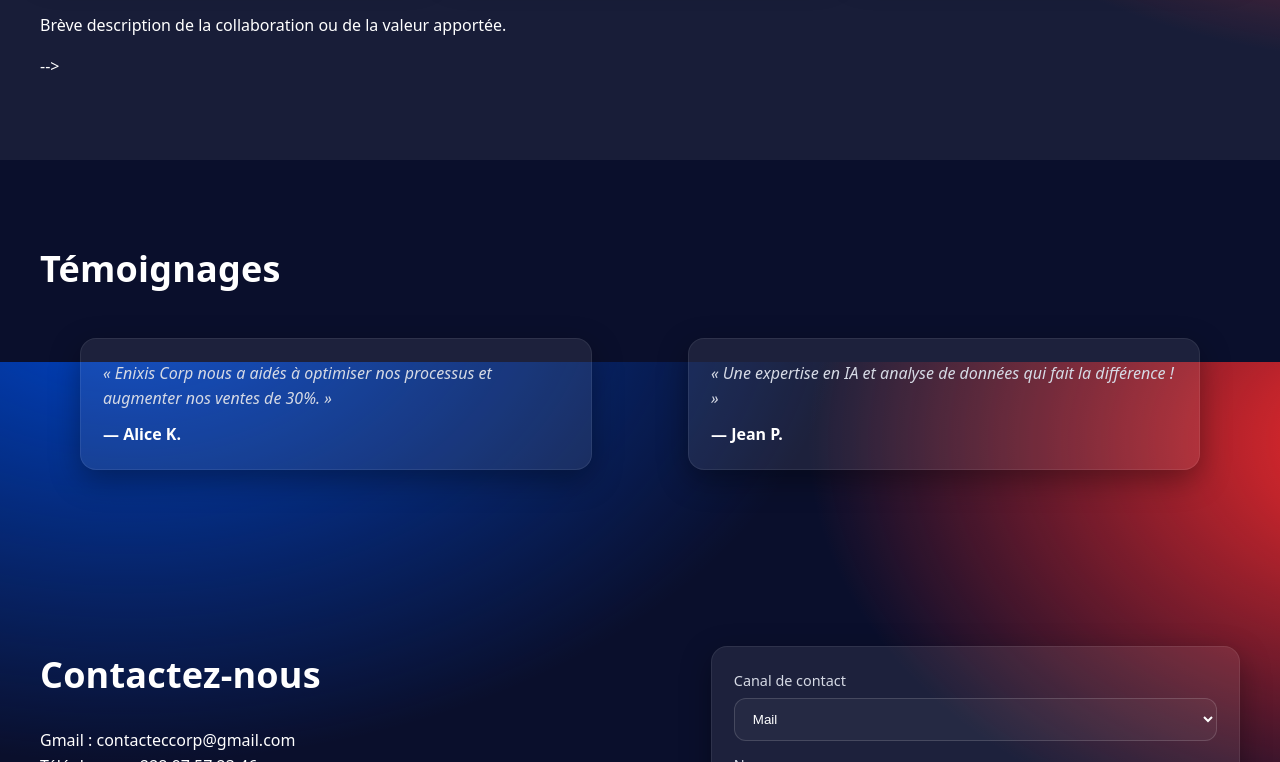
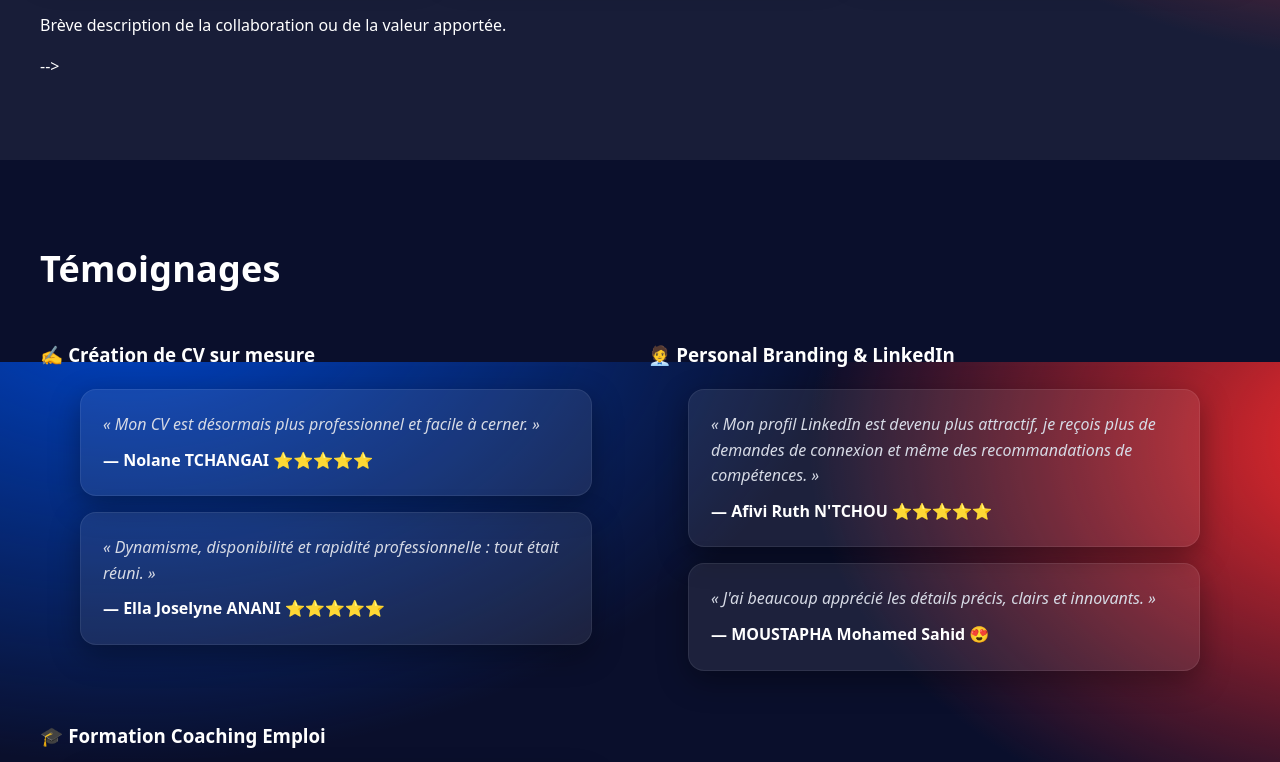
Before and after one commit to enixiscorp/Enixis-Corp, a plain HTML site: page index.html in a window 1280 px wide. Shown: the part 2038-2800 px from the top of the page. Drawn offline with Linux system fonts and the light colour scheme.

Commit message:
Update index.html

```diff
--- a/index.html
+++ b/index.html
@@ -155,14 +155,52 @@
       <div class="container">
         <h2 id="testimonials-title" class="section-title">Témoignages</h2>
         <div class="testimonials" role="list">
-          <figure class="testimonial" role="listitem" data-animate="fade-up">
-            <blockquote>« Enixis Corp nous a aidés à optimiser nos processus et augmenter nos ventes de 30%. »</blockquote>
-            <figcaption>— Alice K.</figcaption>
-          </figure>
-          <figure class="testimonial" role="listitem" data-animate="fade-up">
-            <blockquote>« Une expertise en IA et analyse de données qui fait la différence ! »</blockquote>
-            <figcaption>— Jean P.</figcaption>
-          </figure>
+
+          <!-- Création de CV sur mesure -->
+          <div class="testimonial-category" data-animate="fade-up">
+            <h3 class="category-title">✍️ Création de CV sur mesure</h3>
+            <div class="testimonials-grid">
+              <figure class="testimonial" role="listitem" data-animate="fade-up">
+                <blockquote>« Mon CV est désormais plus professionnel et facile à cerner. »</blockquote>
+                <figcaption>— Nolane TCHANGAI ⭐⭐⭐⭐⭐</figcaption>
+              </figure>
+              <figure class="testimonial" role="listitem" data-animate="fade-up">
+                <blockquote>« Dynamisme, disponibilité et rapidité professionnelle : tout était réuni. »</blockquote>
+                <figcaption>— Ella Joselyne ANANI ⭐⭐⭐⭐⭐</figcaption>
+              </figure>
+            </div>
+          </div>
+
+          <!-- Personal Branding & LinkedIn -->
+          <div class="testimonial-category" data-animate="fade-up">
+            <h3 class="category-title">🧑‍💼 Personal Branding & LinkedIn</h3>
+            <div class="testimonials-grid">
+              <figure class="testimonial" role="listitem" data-animate="fade-up">
+                <blockquote>« Mon profil LinkedIn est devenu plus attractif, je reçois plus de demandes de connexion et même des recommandations de compétences. »</blockquote>
+                <figcaption>— Afivi Ruth N'TCHOU ⭐⭐⭐⭐⭐</figcaption>
+              </figure>
+              <figure class="testimonial" role="listitem" data-animate="fade-up">
+                <blockquote>« J'ai beaucoup apprécié les détails précis, clairs et innovants. »</blockquote>
+                <figcaption>— MOUSTAPHA Mohamed Sahid 😍</figcaption>
+              </figure>
+            </div>
+          </div>
+
+          <!-- Formation Coaching Emploi -->
+          <div class="testimonial-category" data-animate="fade-up">
+            <h3 class="category-title">🎓 Formation Coaching Emploi</h3>
+            <div class="testimonials-grid">
+              <figure class="testimonial" role="listitem" data-animate="fade-up">
+                <blockquote>« Expérience extrêmement satisfaisante : coaching interactif, enrichissant et adapté. Les simulations d'entretien m'ont donné confiance pour affronter le marché de l'emploi. Je recommande vivement. »</blockquote>
+                <figcaption>— METOHO-EKE Darlingston Gilles ⭐⭐⭐⭐⭐</figcaption>
+              </figure>
+              <figure class="testimonial" role="listitem" data-animate="fade-up">
+                <blockquote>« Être coachée la veille d'un entretien m'a permis d'arriver prête et de réussir brillamment mon interview. »</blockquote>
+                <figcaption>— Arielle Carla Anglina LEMBO ⭐⭐⭐⭐⭐</figcaption>
+              </figure>
+            </div>
+          </div>
+
         </div>
       </div>
     </section>
```
